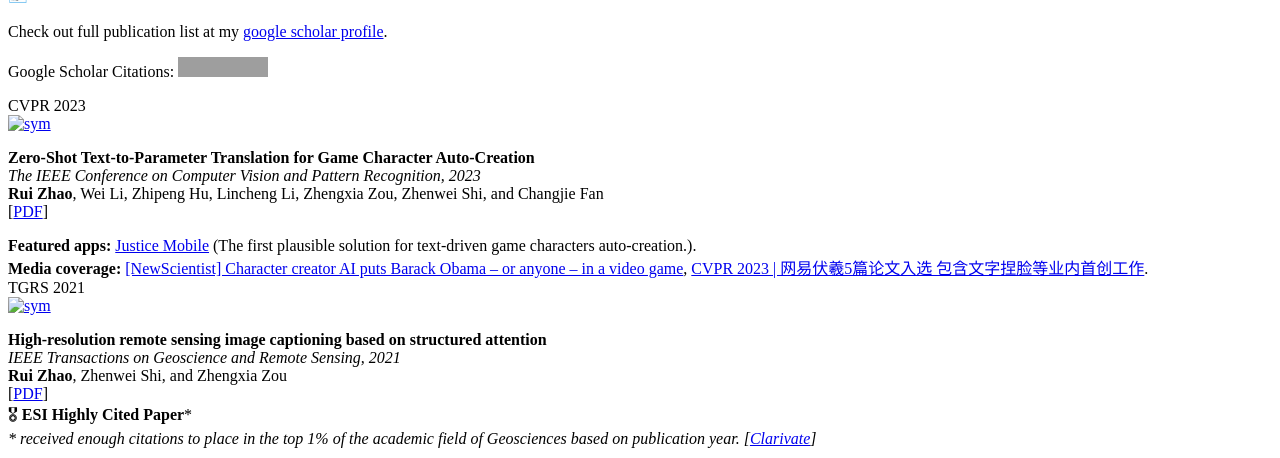
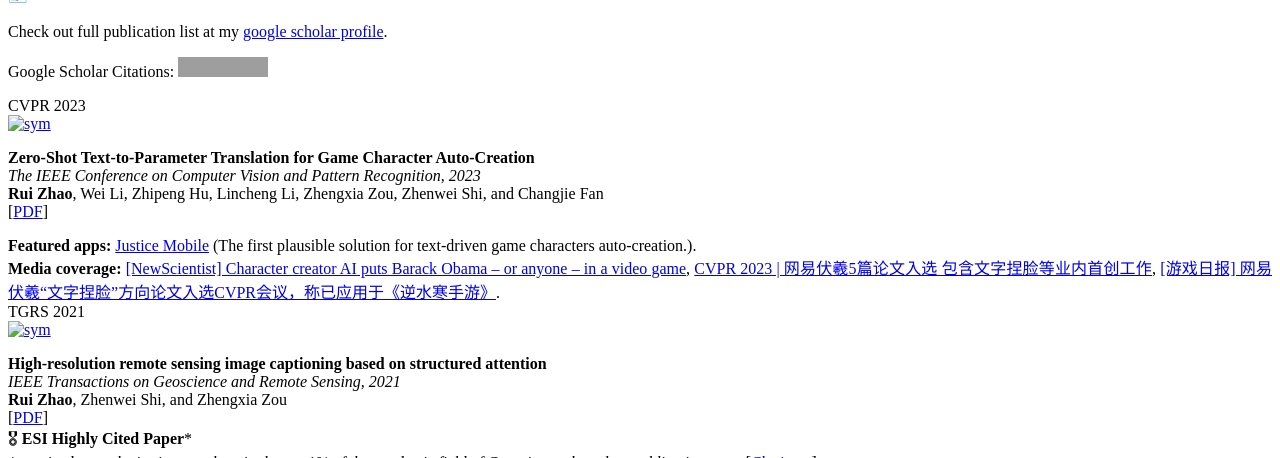
Before and after one commit to ruizhaocv/ruizhaocv.github.io, a Jekyll site: the page built from _pages/includes/pub.md, in a window 1280 px wide and 900 px high, scrolled down 467 px, cut to the strip 0-458 px from the top of the window. Built offline with Jekyll 4.4.1, drawn with Linux system fonts in a browser that asks for light colours; our own code applies the rules of GitHub Pages for plain Markdown files; grey boxes are pictures that could not be loaded.

```diff
--- a/_pages/includes/pub.md
+++ b/_pages/includes/pub.md
@@ -21,7 +21,9 @@ Google Scholar Citations:
 [<a href="https://arxiv.org/abs/2303.01311">PDF</a>]<br>
 <div style="text-align: justify">
 <b>Featured apps: </b> <a href="https://h.163.com/">Justice Mobile</a> (The first plausible solution for text-driven game characters auto-creation.).<br>
-<b>Media coverage: </b> <a href="https://www.newscientist.com/article/2362730-character-creator-ai-puts-barack-obama-or-anyone-in-a-video-game/">[NewScientist] Character creator AI puts Barack Obama – or anyone – in a video game</a>, <a href="https://mp.weixin.qq.com/s/I4MVjk7rIZIl0g8OY6xobg">CVPR 2023 | 网易伏羲5篇论文入选 包含文字捏脸等业内首创工作</a>. <br>
+<b>Media coverage: </b> <a href="https://www.newscientist.com/article/2362730-character-creator-ai-puts-barack-obama-or-anyone-in-a-video-game/">[NewScientist] Character creator AI puts Barack Obama – or anyone – in a video game</a>,
+<a href="https://mp.weixin.qq.com/s/I4MVjk7rIZIl0g8OY6xobg">CVPR 2023 | 网易伏羲5篇论文入选 包含文字捏脸等业内首创工作</a>,
+<a href="https://mp.weixin.qq.com/s/61ge64M5jI7TqtyBdV9Byw">[游戏日报] 网易伏羲“文字捏脸”方向论文入选CVPR会议，称已应用于《逆水寒手游》</a>. <br>
 </div>
 </div>
 </div>
```
